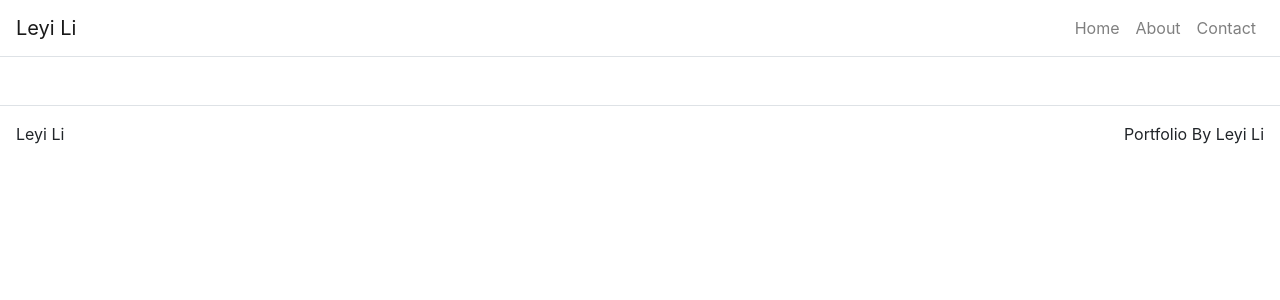
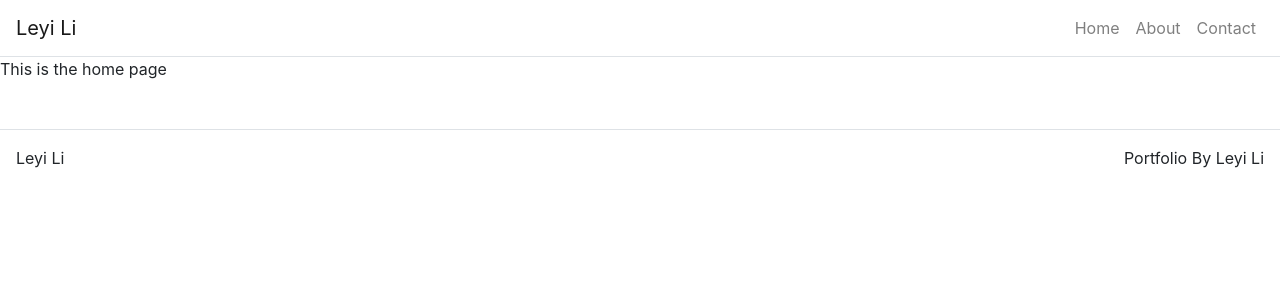
Before and after one commit to Leyla-Li/Leyi-Li-Portfolio-React, a React (Create React App) app in the folder portfolio/: page / in a window 1280 px wide. Shown: the top 300 px of the page. Built offline with nearby package versions, Linux system fonts and the light colour scheme.

Commit message:
create contact and about page and import to app.js

```diff
--- a/portfolio/src/App.js
+++ b/portfolio/src/App.js
@@ -5,6 +5,9 @@ import Navbar from 'react-bootstrap/Navbar';
 import Nav from 'react-bootstrap/Nav';
 
 import Footer from './components/Footer';
+import HomePage from './pages/HomePage';
+import ContactPage from './pages/ContactPage';
+import AboutPage from './pages/AboutPage';
 
 import './App.css';
 
@@ -45,9 +48,14 @@ class App extends React.Component {
                   <Link className="nav-link" to="/">Home</Link>
                   <Link className="nav-link" to="/about">About</Link>
                   <Link className="nav-link" to="/contact">Contact</Link>
+
                 </Nav>
               </Navbar.Collapse>
             </Navbar>
+
+            <Route path="/" exact render={() => <HomePage title={this.state.home.title} subTitle={this.state.home.subTitle} text={this.state.text} />} />
+            <Route path="/about" render={() => <AboutPage title={this.state.about.title} />} />
+            <Route path="/contact" render={() => <ContactPage title={this.state.contact.title} />} />
 
             <Footer />
 
```
Also changed, not shown: portfolio/src/pages/AboutPage.js (added), portfolio/src/pages/ContactPage.js (added).
